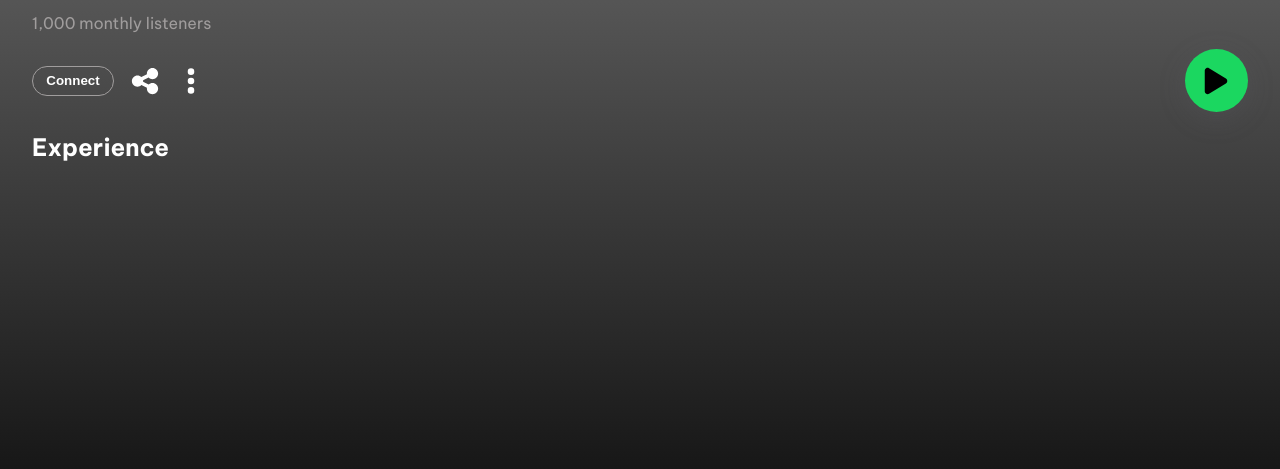
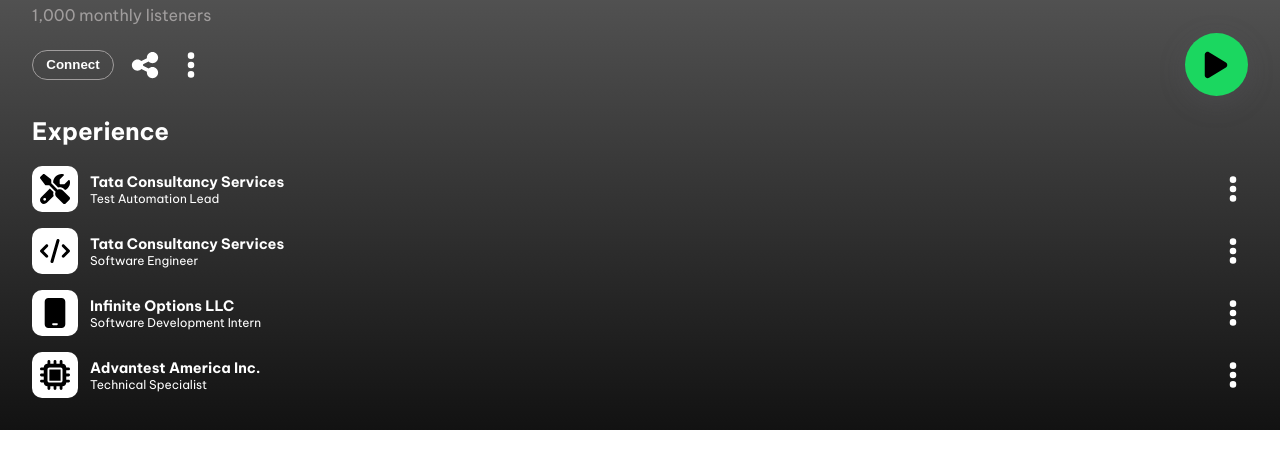
Before and after one commit to squach28/squach28.github.io, a plain HTML site: page index.html in a window 1280 px wide. Shown: the part 323-792 px from the top of the page. Drawn offline with Linux system fonts and the light colour scheme.

Commit message:
added experience list

```diff
--- a/index.html
+++ b/index.html
@@ -38,7 +38,7 @@
                         <a target="_blank" href="https://www.linkedin.com/in/sean-quach/">Connect</a>
                     </button>
                     <img id="share_icon" class="icon" src="./assets/icons/share-icon.svg" alt="share icon"/>
-                    <img id="ellipsis_icon" class="icon" src="./assets/icons/ellipsis-vertical-solid.svg" alt="hi">
+                    <img id="ellipsis_icon" class="icon" src="./assets/icons/ellipsis-vertical-solid.svg" alt="ellipsis icon">
                 </div>
                 <button id="play_button" class="play_button">
                     <img id="play_pause_icon" class="icon" src="./assets/icons/play-solid.svg" alt="play icon">
@@ -46,8 +46,54 @@
             </div>
             <h2>Experience</h2>
             <div>
-                <u class="gallery">
+                <ul class="gallery">
                     <li>
+                        <div class="gallery_card">
+                            <div class="gallery_info">
+                                <img class="icon experience_icon" src="./assets/icons/screwdriver-wrench-solid.svg" alt="screwdriver icon">
+                                <div>
+                                    <p class="gallery_card_header">Tata Consultancy Services</p>
+                                    <p class="gallery_card_subheader">Test Automation Lead </p>
+                                </div>
+                            </div>
+                            <img id="ellipsis_icon" class="icon" src="./assets/icons/ellipsis-vertical-solid.svg" alt="ellipsis icon">
+                        </div>
+                    </li>
+                    <li>
+                        <div class="gallery_card">
+                            <div class="gallery_info">
+                                <img class="icon experience_icon" src="./assets/icons/code-solid.svg" alt="screwdriver icon">
+                                <div>
+                                    <p class="gallery_card_header">Tata Consultancy Services</p>
+                                    <p class="gallery_card_subheader">Software Engineer</p>
+                                </div>
+                            </div>
+                            <img id="ellipsis_icon" class="icon" src="./assets/icons/ellipsis-vertical-solid.svg" alt="ellipsis icon">
+                        </div>
+                    </li>
+                    <li>
+                        <div class="gallery_card">
+                            <div class="gallery_info">
+                                <img class="icon experience_icon" src="./assets/icons/mobile-solid.svg" alt="screwdriver icon">
+                                <div>
+                                    <p class="gallery_card_header">Infinite Options LLC</p>
+                                    <p class="gallery_card_subheader">Software Development Intern</p>
+                                </div>
+                            </div>
+                            <img id="ellipsis_icon" class="icon" src="./assets/icons/ellipsis-vertical-solid.svg" alt="ellipsis icon">
+                        </div>
+                    </li>
+                    <li>
+                        <div class="gallery_card">
+                            <div class="gallery_info">
+                                <img class="icon experience_icon" src="./assets/icons/microchip-solid.svg" alt="screwdriver icon">
+                                <div>
+                                    <p class="gallery_card_header">Advantest America Inc.</p>
+                                    <p class="gallery_card_subheader">Technical Specialist</p>
+                                </div>
+                            </div>
+                            <img id="ellipsis_icon" class="icon" src="./assets/icons/ellipsis-vertical-solid.svg" alt="ellipsis icon">
+                        </div>
                     </li>
                 </ul>
             </div>
--- a/styles.css
+++ b/styles.css
@@ -1,5 +1,4 @@
 body {
-    height: 100vh;
     box-sizing: border-box;
     margin: 0;
     padding: 0;
@@ -9,7 +8,7 @@ body {
     font-family: 'Be Vietnam Pro', sans-serif;
 }
 
-h1, ul, li, a {
+h1, ul, li, a, p {
     margin: 0;
     padding: 0;
     padding-inline-start: 0;
@@ -25,7 +24,7 @@ ul, li {
 }
 
 .container {
-    padding: 2em 2em 0 2em;
+    padding: 2em;
     margin-top: 2em;
     position: relative;
 }
@@ -46,6 +45,7 @@ ul, li {
 
 .sub_header {
     color: rgb(160, 157, 157);
+    margin: 0.5em 0;
 }
 
 .icon_list {
@@ -173,7 +173,35 @@ ul, li {
     user-select: none;
 }
 
+.gallery {
+    display: flex;
+    flex-direction: column;
+    gap: 1em;
+}
+
 .gallery_card {
     display: flex;
-    flex-direction: column;
+    justify-content: space-between;
+    align-items: center;
 }
+
+.gallery_info {
+    display: flex;
+    gap: 0.75em;
+    align-items: center;
+}
+
+.gallery_card_header {
+    font-size: 0.9rem;
+    font-weight: bold;
+}
+
+.gallery_card_subheader {
+    font-size: 0.75rem;
+}
+
+.experience_icon {
+    background-color: white;
+    padding: 0.5em;
+    border-radius: 10px;
+}
```
Also changed, not shown: assets/icons/code-solid.svg (added), assets/icons/microchip-solid.svg (added), assets/icons/mobile-solid.svg (added), assets/icons/screwdriver-wrench-solid.svg (added).
